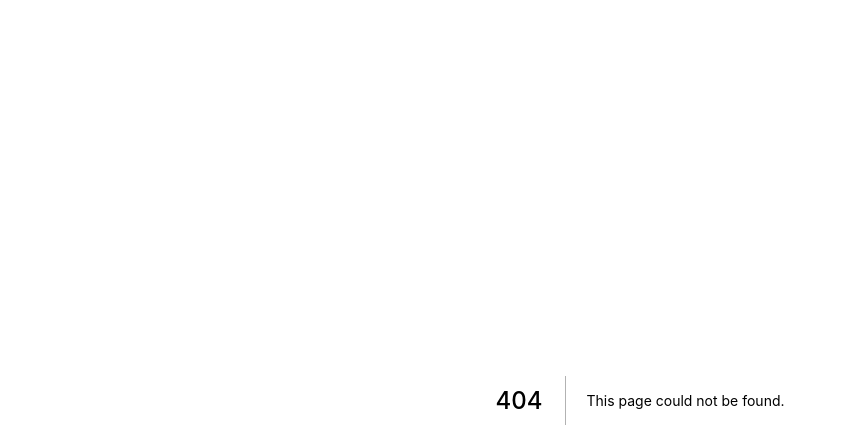
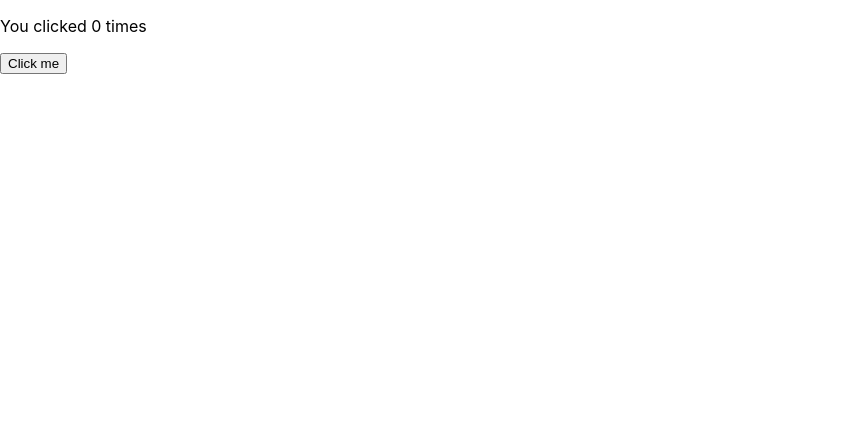
Before and after one commit to miyabin66/hirameiter, a Next.js app: page /count in a window 1280 px wide. Before the commit this address had no page. Shown: the top 448 px of the page, without its empty margins (0-847 px from the left). Built offline with nearby package versions, Linux system fonts and the light colour scheme.

Commit message:
react hooksなんとなく理解した

```diff
--- a/components/top.tsx
+++ b/components/top.tsx
@@ -1,10 +1,11 @@
 import style from '~/styles/top.module.scss'
+import { useState } from 'react'
 
-const top = () => {
+const top = (props) => {
   return(
     <div className={style.top}>
       <h1>その時、ふと閃いたー</h1>
-      <button>始める</button>
+      <button onClick={() => props.setScene('name')}>始める</button>
     </div>
   )
 }
--- /dev/null
+++ b/pages/count.tsx
@@ -0,0 +1,18 @@
+import React, { useState } from 'react';
+
+function Example() {
+  // Declare a new state variable, which we'll call "count"
+  const [count, setCount] = useState(0);
+  console.log(count)
+
+  return (
+    <div>
+      <p>You clicked {count} times</p>
+      <button onClick={() => setCount(count + 1)}>
+        Click me
+      </button>
+    </div>
+  );
+}
+
+export default Example
```
Also changed, not shown: pages/index.tsx (+5 -2 lines).
